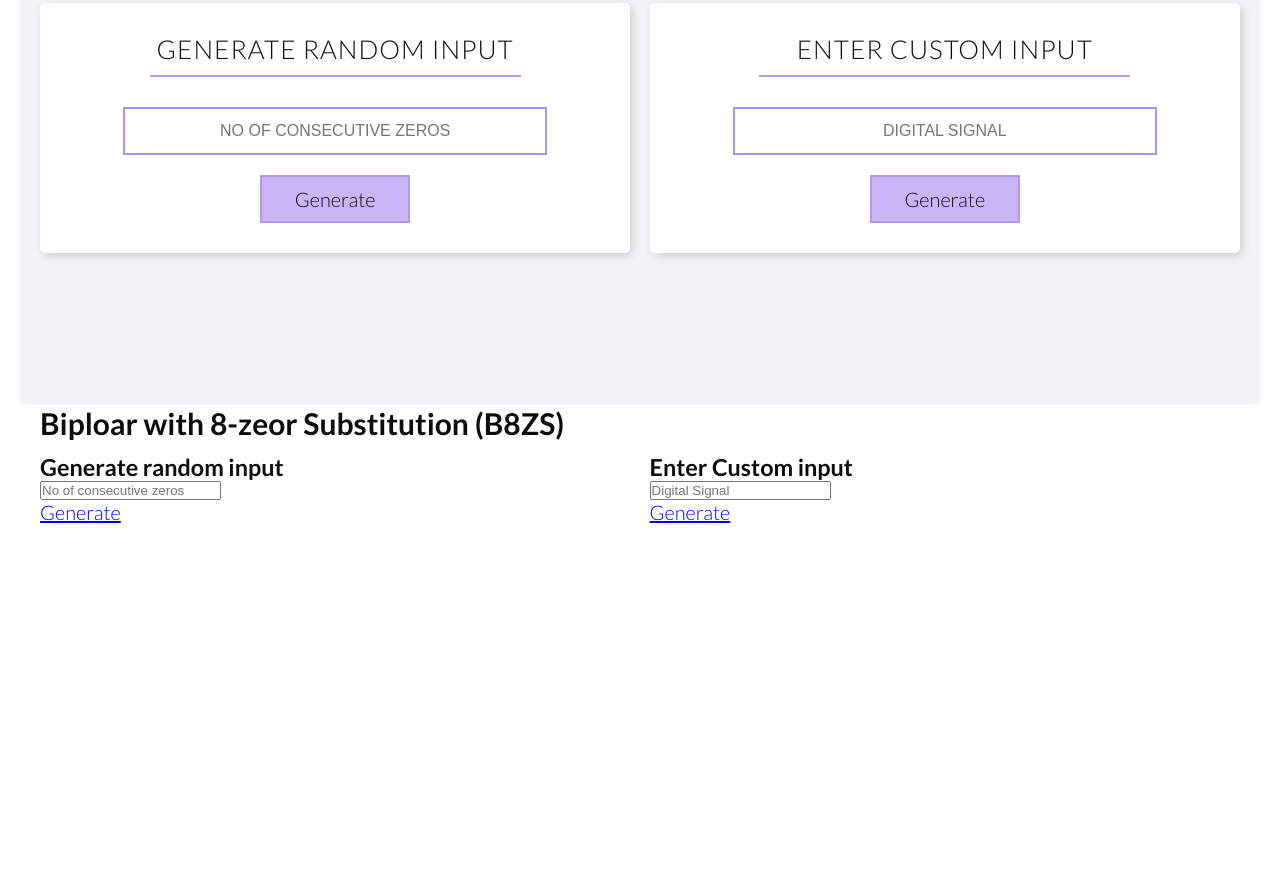
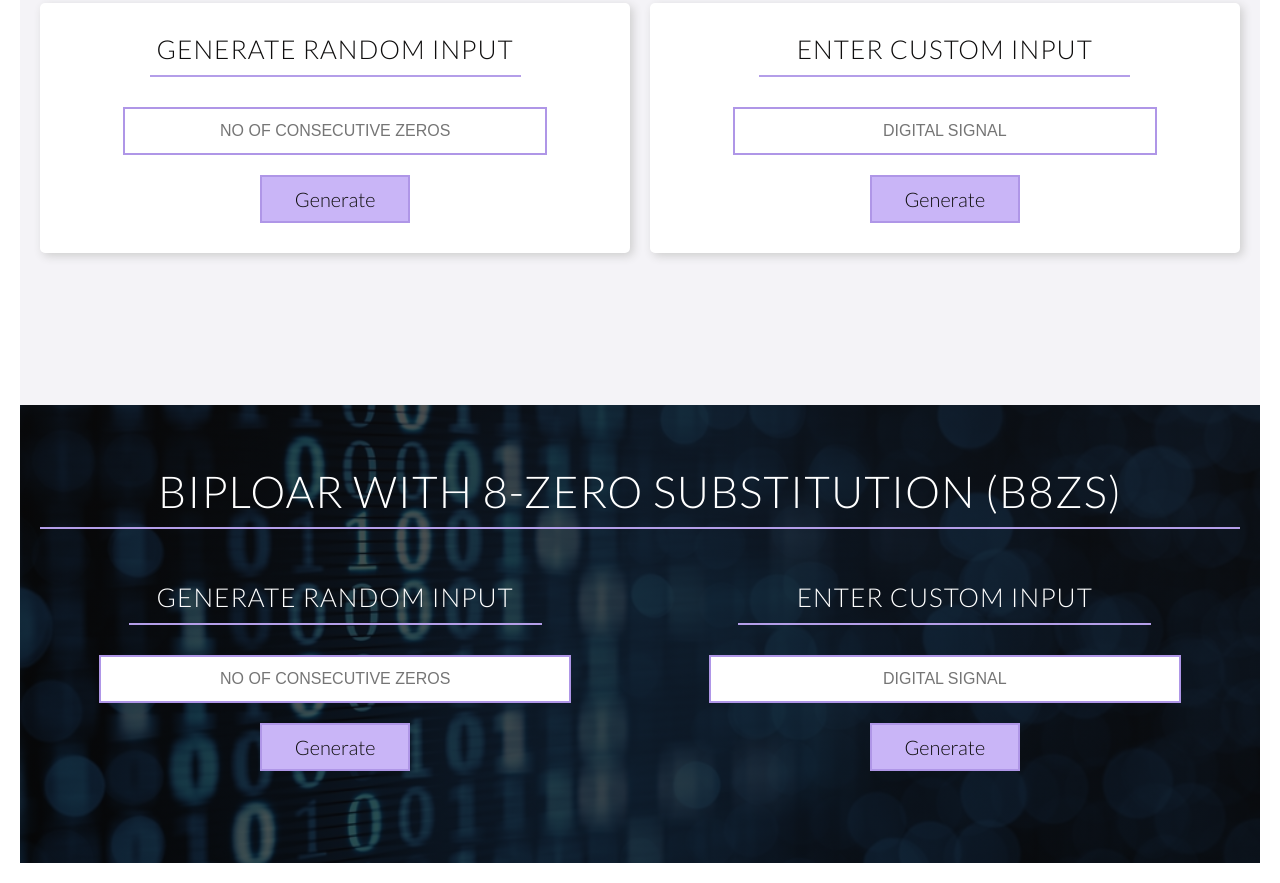
Before and after one commit to svsannidhay/Line_Encoder, a plain HTML site: page index.html in a window 1280 px wide. Shown: the part 4021-4904 px from the top of the page. Before the commit the page ends 4581 px from the top, so only its background shows below. Drawn offline with nearby package versions, Linux system fonts and the light colour scheme.

Commit message:
CSS added for B8ZS

```diff
--- a/Static/jQuery.js
+++ b/Static/jQuery.js
@@ -11,4 +11,7 @@ $(document).ready(function(){
     $(".js--wayPointDiffManButtons").click(function(){
         $(".putDiffManCanvasAddPadding").addClass("addPadding");
     });
+    $(".js--wayPointBezsButtons").click(function(){
+        $('.putBezsCanvasAddPadding').addClass("addPadding");
+    });
 });
--- a/Static/style.css
+++ b/Static/style.css
@@ -1326,3 +1326,185 @@ html{
   width: 1200px;
   background-color: #b49ee9;
 }
+
+
+/*//////////////////////////////////////////////////////////////////////*/
+/*------------------SECTION B8ZS-------------------- */
+/*//////////////////////////////////////////////////////////////////////*/
+.bezs {
+  padding: 60px 0 30px 0;
+  background: linear-gradient(to top right, rgba(8, 8, 8, 0.699), rgba(13, 13, 14, 0.74)),
+    url("Images/headerBackground.jpg");
+  background-attachment: fixed;
+  background-size: cover;
+  background-position: center;
+  color: white;
+}
+
+.bezsHeading {
+  text-align: center;
+}
+
+.bezsHeading h2 {
+  text-transform: uppercase;
+  letter-spacing: 1px;
+  font-size: 220%;
+  font-weight: 300;
+}
+
+.bezsHeading h2:after {
+  margin-top: 10px;
+  display: block;
+  content: "";
+  height: 2px;
+  width: 1200px;
+  background-color: #b49ee9;
+}
+
+.bezsInput {
+  margin: 40px auto;
+}
+
+.bezsRandomInput {
+  text-align: center;
+}
+
+.bezsRandomHeading h3 {
+  text-transform: uppercase;
+  letter-spacing: 1px;
+  font-size: 130%;
+  font-weight: 300;
+}
+
+.bezsRandomHeading h3:after {
+  margin: 10px auto 30px auto;
+  display: block;
+  content: "";
+  height: 2px;
+  width: 70%;
+  background-color: #b49ee9;
+}
+
+.bezsRiForm {
+  display: block;
+}
+
+#bezsInputCons0 {
+  vertical-align: middle;
+  text-align: center;
+  width: 80%;
+  margin-bottom: 20px;
+  padding: 13px 20px 13px 20px;
+  font-size: 80%;
+  text-transform: uppercase;
+  border: 2px solid#af96e7;
+}
+
+#bezsInputCons0:hover {
+  border: 2px solid #4A10D1;
+  background-color: #ebe3fd;
+}
+
+.bezsRiButton {
+  vertical-align: middle;
+  display: inline-block;
+}
+
+.bezsRiButton a:link,
+.bezsRiButton a:visited {
+  display: inline-block;
+  width: 150px;
+  padding: 10px 20px 10px 20px;
+  text-decoration: none;
+  color: rgb(14, 13, 13);
+  border: 2px solid#af96e7;
+  background-color: #c9b5f7;
+  transition: border 0.3s,
+    background-color 0.3s;
+}
+
+.bezsRiButton a:hover,
+.bezsRiButton a:active {
+  border: 2px solid #4A10D1;
+  background-color: #b49ee9;
+}
+
+.bezsCustomInput {
+  text-align: center;
+}
+
+.bezsCustomHeading h3 {
+  text-transform: uppercase;
+  letter-spacing: 1px;
+  font-size: 130%;
+  font-weight: 300;
+}
+
+.bezsCustomHeading h3:after {
+  margin: 10px auto 30px auto;
+  display: block;
+  content: "";
+  height: 2px;
+  width: 70%;
+  background-color: #b49ee9;
+}
+
+.bezsCiForm {
+  display: block;
+}
+
+#bezsInputDs {
+  vertical-align: middle;
+  text-align: center;
+  width: 80%;
+  margin-bottom: 20px;
+  padding: 13px 20px 13px 20px;
+  font-size: 80%;
+  text-transform: uppercase;
+  border: 2px solid#af96e7;
+}
+
+#bezsInputDs:hover {
+  border: 2px solid #4A10D1;
+  background-color: #ebe3fd;
+}
+
+.bezsCiButton {
+  vertical-align: middle;
+  display: inline-block;
+}
+
+.bezsCiButton a:link,
+.bezsCiButton a:visited {
+  display: inline-block;
+  width: 150px;
+  padding: 10px 20px 10px 20px;
+  text-decoration: none;
+  color: rgb(14, 13, 13);
+  border: 2px solid#af96e7;
+  background-color: #c9b5f7;
+  transition: border 0.3s,
+    background-color 0.3s;
+}
+
+.bezsCiButton a:hover,
+.bezsCiButton a:active {
+  border: 2px solid #4A10D1;
+  background-color: #b49ee9;
+}
+
+#putBezsCanvas {
+  background: #fff;
+  margin-top: 50px;
+
+}
+
+.putBezsCanvasAddPadding.addPadding {
+  padding: 30px;
+}
+
+#bezsChart {
+  margin: auto;
+  width: 90% !important;
+  height: 400px !important;
+}
--- a/index.html
+++ b/index.html
@@ -340,7 +340,7 @@
 
     <section class="bezs">
       <div class="row bezsHeading">
-        <h2>Biploar with 8-zeor Substitution (B8ZS)</h2>
+        <h2>Biploar with 8-zero Substitution (B8ZS)</h2>
       </div>
       <div class="row bezsInput">
         <div class="bezsRandomInput col span-1-of-2">
@@ -356,7 +356,7 @@
             </form>
           </div>
           <div class="bezsRiButton">
-            <a href="#" onclick="bezsRandomGen();event.preventDefault();">Generate</a>
+            <a href="#" class = "js--wayPointBezsButtons" onclick="bezsRandomGen();event.preventDefault();">Generate</a>
           </div>
         </div>
         <div class="bezsCustomInput col span-1-of-2">
@@ -372,12 +372,12 @@
             </form>
           </div>
           <div class="bezsCiButton">
-            <a href="#" onclick="amiCustomGen();event.preventDefault();">Generate</a>
+            <a href="#" class = "js--wayPointBezsButtons" onclick="amiCustomGen();event.preventDefault();">Generate</a>
           </div>
         </div>
         <div class="clearfix"></div>
       </div>
-      <div id="putBezsCanvas" class="row">
+      <div id="putBezsCanvas" class="row putBezsCanvasAddPadding">
       </div>
     </section>
 
```
